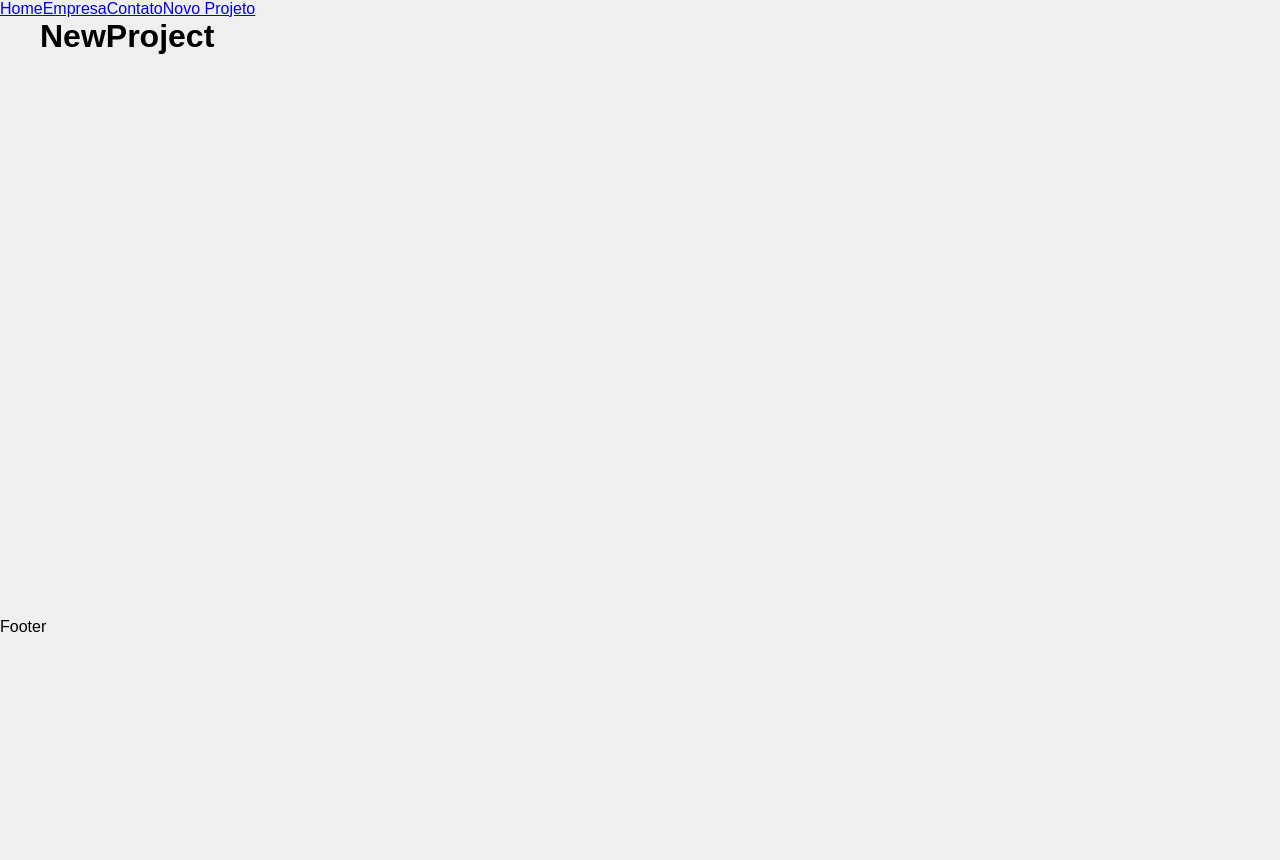
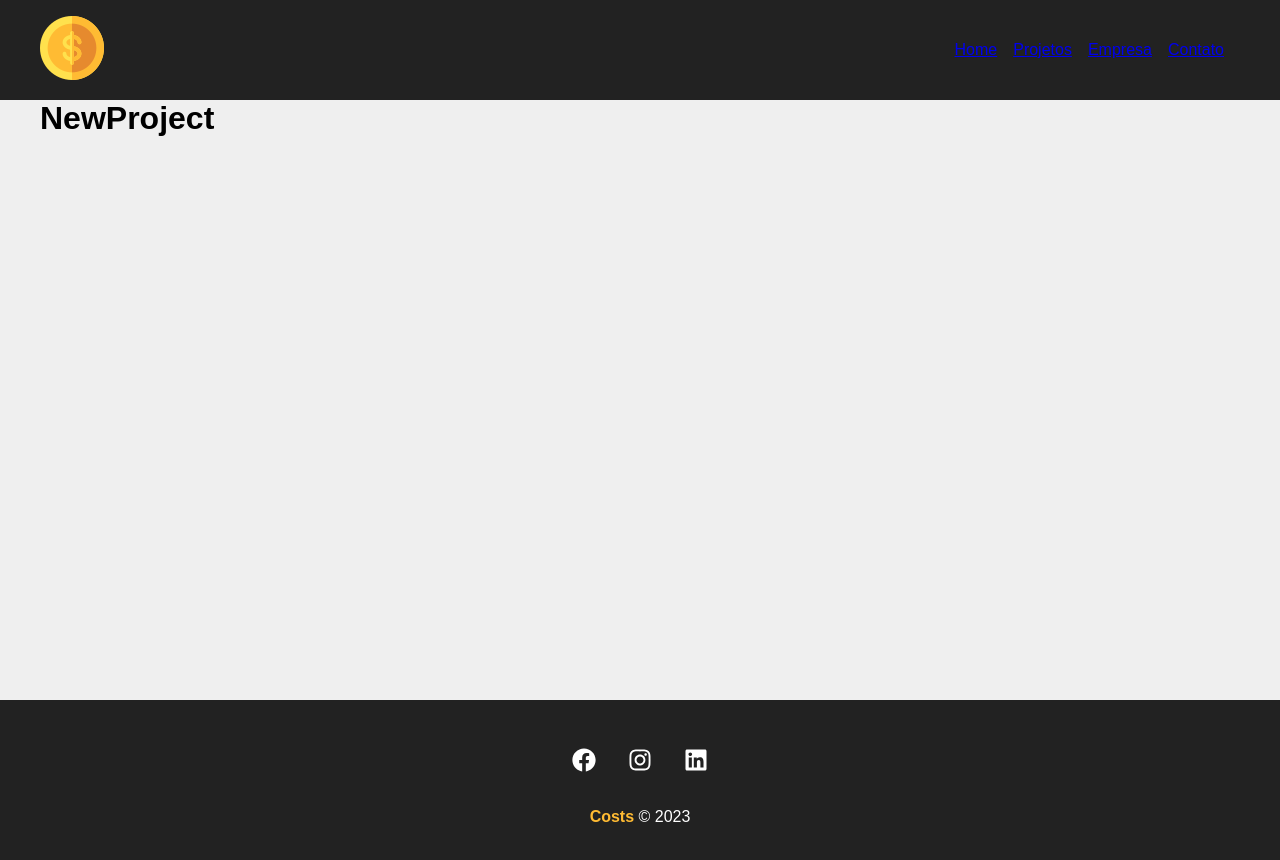
Before and after one commit to Horther/Projeto_Costs, a React (Create React App) app in the folder costs/: page /newProject in a window 1280 px wide. Shown: the top 860 px of the page. Before the commit the page ends 800 px from the top, so only its background shows below. Built offline with nearby package versions, Linux system fonts and the light colour scheme.

Commit message:
Navbar e Footer
Componentes e CSS para os ditos cujos

```diff
--- a/costs/src/App.js
+++ b/costs/src/App.js
@@ -1,24 +1,27 @@
-import {BrowserRouter as Router, Routes, Route, Link} from 'react-router-dom'
+import {BrowserRouter as Router, Routes, Route} from 'react-router-dom'
 import Home from './components/pages/Home';
+import Projects from './components/pages/Projects';
 import Company from './components/pages/Company';
 import Contact from './components/pages/Contact';
 import NewProject from './components/pages/NewProject';
 
 import Container from './components/layout/Container';
+import Navbar from './components/layout/Navbar';
+import Footer from './components/layout/Footer';
 
 function App() {
   return (
     <Router>
-        <div>
-          <Link to='/'>Home</Link>
-          <Link to='/company'>Empresa</Link>
-          <Link to='/contact'>Contato</Link>
-          <Link to='/newProject'>Novo Projeto</Link>
-        </div>
+
+        <Navbar/>
+
         <Container customClass='min_height'>
+
           <Routes>
 
               <Route exact path='/' element={<Home/>}> </Route>
+
+              <Route exact path='/projects' element={<Projects/>}> </Route>
 
               <Route exact path='/company' element={<Company/>}> </Route>
 
@@ -27,8 +30,11 @@
               <Route exact path='/newProject' element={<NewProject/>}> </Route>
 
           </Routes>
+
         </Container>
-        <p>Footer</p>
+
+        <Footer/>
+
     </Router>
 
   );
--- /dev/null
+++ b/costs/src/components/layout/Footer.js
@@ -0,0 +1,18 @@
+import {FaFacebook, FaInstagram, FaLinkedin} from 'react-icons/fa'
+
+import styles from './Footer.module.css'
+
+function Footer() {
+    return(
+        <footer className={styles.footer}>
+            <ul className={styles.social_list}>
+                <li><FaFacebook/></li>
+                <li><FaInstagram/></li>
+                <li><FaLinkedin/></li>
+            </ul>
+            <p className={styles.copy_right}><span>Costs</span> &copy; 2023</p>
+        </footer>
+    )
+}
+
+export default Footer
--- /dev/null
+++ b/costs/src/components/layout/Footer.module.css
@@ -0,0 +1,34 @@
+.footer {
+    background-color: #222;
+    color: #fff;
+    padding: 3em;
+    text-align: center;
+}
+
+.social_list {
+    display: flex;
+    list-style: none;
+    justify-content: center;
+}
+
+.social_list li {
+    margin: 0 1em;
+}
+
+.social_list li:hover{
+    color: #ffbb33;
+}
+
+.social_list svg {
+    font-size: 1.5em;
+    cursor: pointer;
+}
+
+.copy_right {
+    margin-top: 2em;
+}
+
+.copy_right span {
+    font-weight: bold;
+    color: #ffbb33;
+}
--- /dev/null
+++ b/costs/src/components/layout/Navbar.js
@@ -0,0 +1,31 @@
+import { Link } from "react-router-dom"
+
+import Container from "./Container"
+
+import styles from './Navbar.module.css'
+import logo from '../../img/costs_logo.png'
+
+function Navbar() {
+    return(
+        <nav className={styles.navbar}>
+            <Container>
+               <Link to="/">
+                    <img src={logo} alt="Costs" />
+                </Link>
+                <ul className={styles.list}>
+                    <li className={styles.item}><Link to='/ '>Home</Link>
+                    </li>
+                    <li className={styles.item}><Link to='/projects'>Projetos</Link>
+                    </li>
+                    <li className={styles.item}><Link to='/ company'>Empresa</Link>
+                    </li>
+                    <li className={styles.item}><Link to='/ contact'>Contato</Link>
+                    </li>
+               </ul>
+            </Container>
+        </nav>
+
+    )
+}
+
+export default Navbar
--- /dev/null
+++ b/costs/src/components/layout/Navbar.module.css
@@ -0,0 +1,30 @@
+.navbar {
+    display: flex;
+    justify-content: space-between;
+    background-color: #222;
+    padding: 1em;
+
+
+}
+
+.list {
+    display: flex;
+    list-style: none;
+    align-items: center;
+
+}
+
+.item {
+    margin-right: 1em;
+
+}
+
+.item li {
+    color: #fff;
+    text-decoration: none;
+
+}
+
+.item a:hover {
+    color: #ffbb33;
+}
--- /dev/null
+++ b/costs/src/components/pages/Projects.js
@@ -0,0 +1,5 @@
+function Projects() {
+    return <h1>Projects</h1>
+}
+
+export default Projects
--- /dev/null
+++ b/package.json
@@ -0,0 +1,5 @@
+{
+  "dependencies": {
+    "react-script": "^2.0.5"
+  }
+}
```
Also changed, not shown: 1 other file (tests, documents, lock files or other folders).
